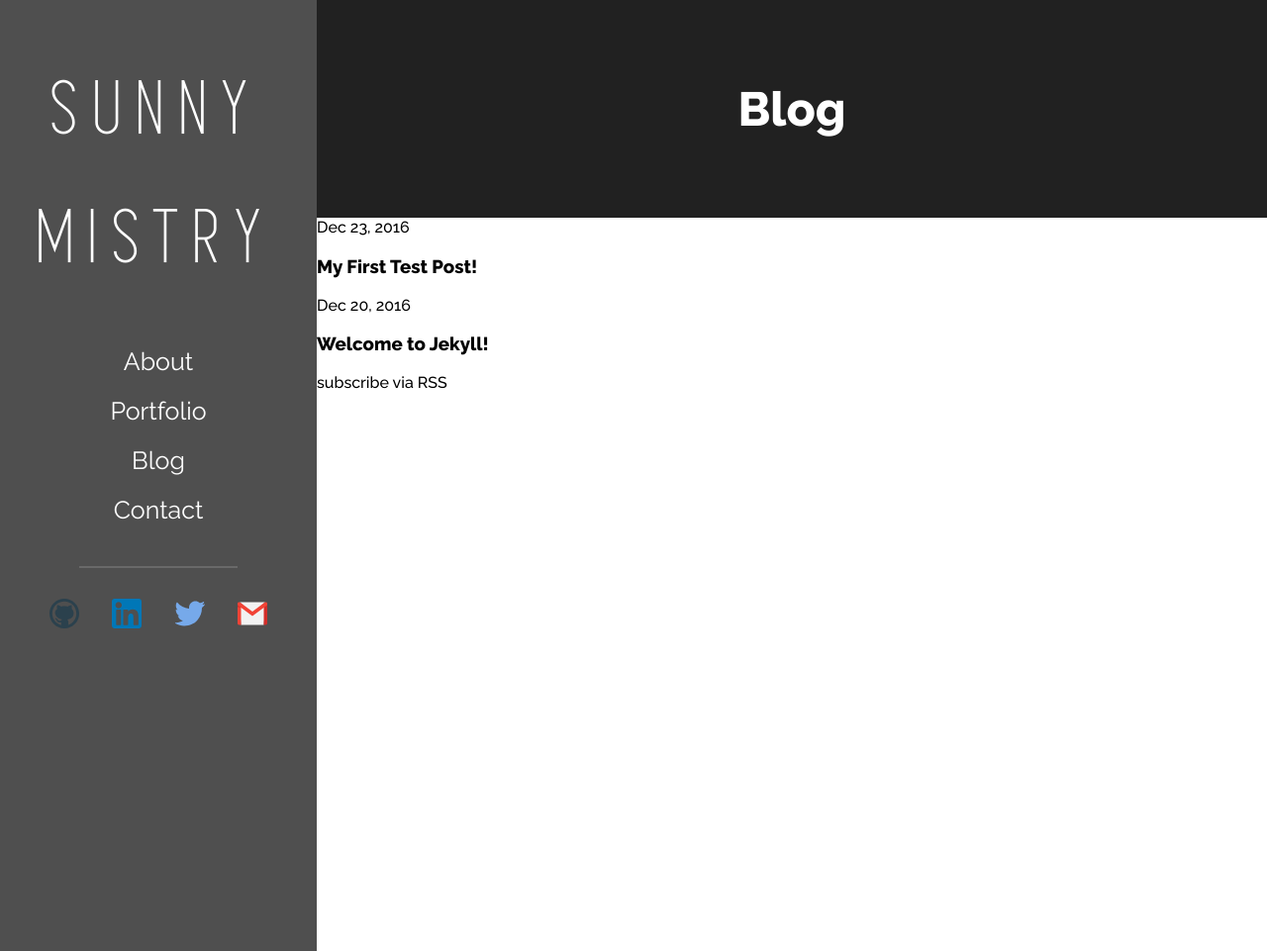
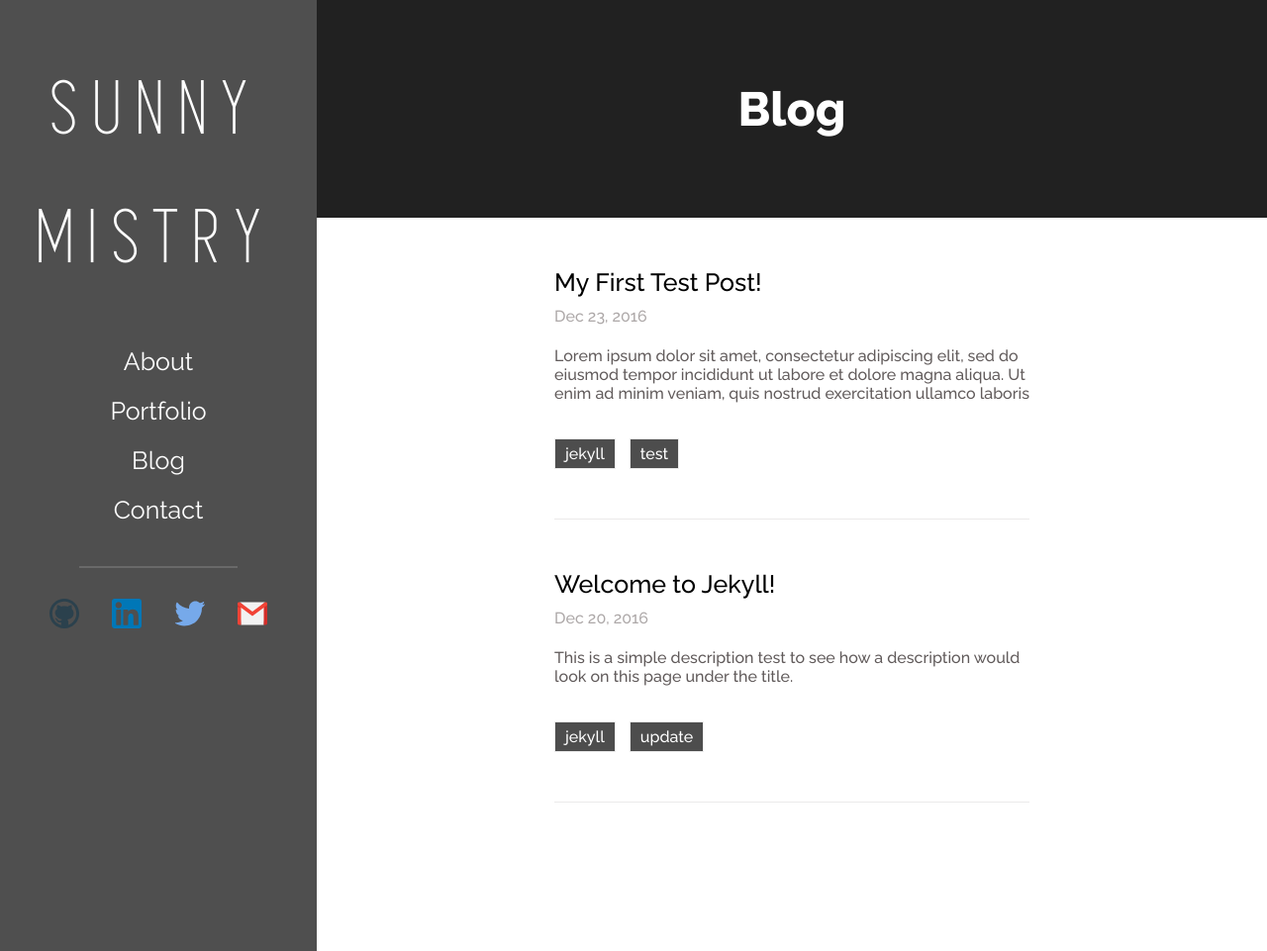
Before and after one commit to sunnymis/sunnymistry.dev, a Jekyll site: the page built from _pages/blog.html, in a window 1280 px wide and 961 px high. Shown: the whole window at 99% size. Built offline with Jekyll 4.4.1, drawn with Linux system fonts in a browser that asks for light colours.

Commit message:
Blog style complete

```diff
--- a/_pages/blog.html
+++ b/_pages/blog.html
@@ -10,10 +10,16 @@ weight: 3
     </div>
     <div class="blog-list-container">
         {% for post in site.posts %}
-        <time>{{ post.date | date: "%b %-d, %Y" }}</time>
-        <h3><a href="{{ post.url | prepend: site.baseurl }}">{{ post.title }}</a></h3>
+        <div class="blog-post">
+            <h3 class="blog-post-title"><a href="{{ post.url | prepend: site.baseurl }}">{{ post.title }}</a></h3>
+            <time>{{ post.date | date: "%b %-d, %Y" }}</time>
+            <p class="blog-post-description">{{ post.description }}</p>
+            {% for category in post.categories %}
+            <span class="blog-post-category">{{ category }}</span>
+            {% endfor %}
+        </div>
         {% endfor %}
 
-        <p>subscribe <a href="{{ '/feed.xml' | prepend: site.baseurl }}">via RSS</a></p>
+        <!--<p>subscribe <a href="{{ '/feed.xml' | prepend: site.baseurl }}">via RSS</a></p>-->
     </div>
 </div>
--- a/_posts/2016-12-19-welcome-to-jekyll.markdown
+++ b/_posts/2016-12-19-welcome-to-jekyll.markdown
@@ -2,6 +2,7 @@
 layout: post
 title:  "Welcome to Jekyll!"
 date:   2016-12-19 21:19:21 -0500
+description: "This is a simple description test to see how a description would look on this page under the title."
 categories: jekyll update
 ---
 You’ll find this post in your `_posts` directory. Go ahead and edit it and re-build the site to see your changes. You can rebuild the site in many different ways, but the most common way is to run `jekyll serve`, which launches a web server and auto-regenerates your site when a file is updated.
--- a/_posts/2016-12-22-this-is-a-test.markdown
+++ b/_posts/2016-12-22-this-is-a-test.markdown
@@ -2,6 +2,7 @@
 layout: post
 title:  "My First Test Post!"
 date:   2016-12-22 21:09:21 -0500
+description: "Lorem ipsum dolor sit amet, consectetur adipiscing elit, sed do eiusmod tempor incididunt ut labore et dolore magna aliqua. Ut enim ad minim veniam, quis nostrud exercitation ullamco laboris"
 categories: jekyll test
 ---
 This is my test post
--- a/_sass/blog.scss
+++ b/_sass/blog.scss
@@ -26,8 +26,41 @@
     }
   }
   .blog-list-container {
-    a {
-      color: black;
+    .blog-post {
+      margin: 50px auto 50px auto;
+      width: 50%;
+      padding-bottom: 50px;
+      border-bottom: 1px solid #ebeaea;
+
+      .blog-post-title {
+        font-size: 25px;
+        font-weight: 500;
+        a {
+          color: black;
+        }
+      }
+
+      time {
+        position: relative;
+        top: -15px;
+        color: #ada8a8;
+      }
+      .blog-post-description {
+        position: relative;
+        top: -10px;
+        color: #615b5b;
+      }
+      .blog-post-category {
+        display: inline-block;
+        border: 1px solid #e8e8e8;
+        background-color: #212121;
+        opacity: 0.8;
+        color: white;
+        padding: 5px 10px;
+        box-sizing: border-box;
+        margin-right: 10px;
+        margin-top: 10px;
+      }
     }
   }
 }
```
